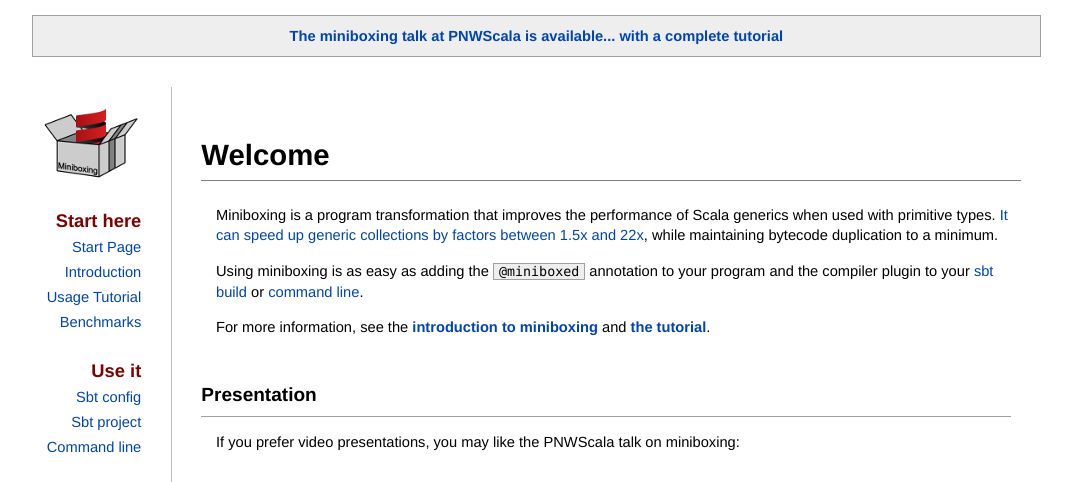
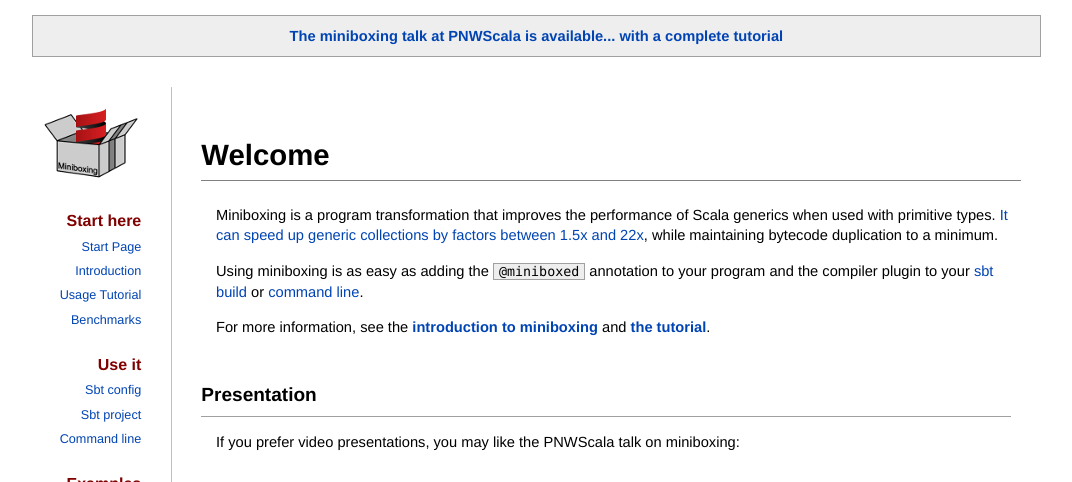
Before and after one commit to miniboxing/miniboxing.github.io, a Jekyll site: the page built from index.md, in a window 1280 px wide. Shown: the top 482 px of the page, without its empty margins (111-1183 px from the left). Built offline with Jekyll 4.4.1, drawn with Linux system fonts in a browser that asks for light colours; nearby versions of some CDN libraries; grey boxes are pictures that could not be loaded.

Commit message:
Fixed some crap google webadmin was complaining about

```diff
--- a/_layouts/default.html
+++ b/_layouts/default.html
@@ -1,5 +1,6 @@
 <html>
   <head>
+    <meta name="viewport" content="width=1200, initial-scale=maximum-scale">
     <meta content='text/html;charset=UTF-8' http-equiv='Content-Type'>
     <title>Miniboxing &mdash; {{ page.title }}</title>
     <style type='text/css'>
--- a/css/default.css
+++ b/css/default.css
@@ -160,7 +160,7 @@ li.major {
 }
 
 #menu ol li {
-  font-size: 125%;
+  font-size: 12pt;
   font-weight: bold;
   color: #800000;
   padding-left: 0;
@@ -175,7 +175,7 @@ li.major {
 }
 
 #menu ol li ol li {
-  font-size: 80%;
+  font-size: 9.5pt;
   font-weight: normal;
   padding: 0 0 0.3em 0;
   margin: 0;
```
